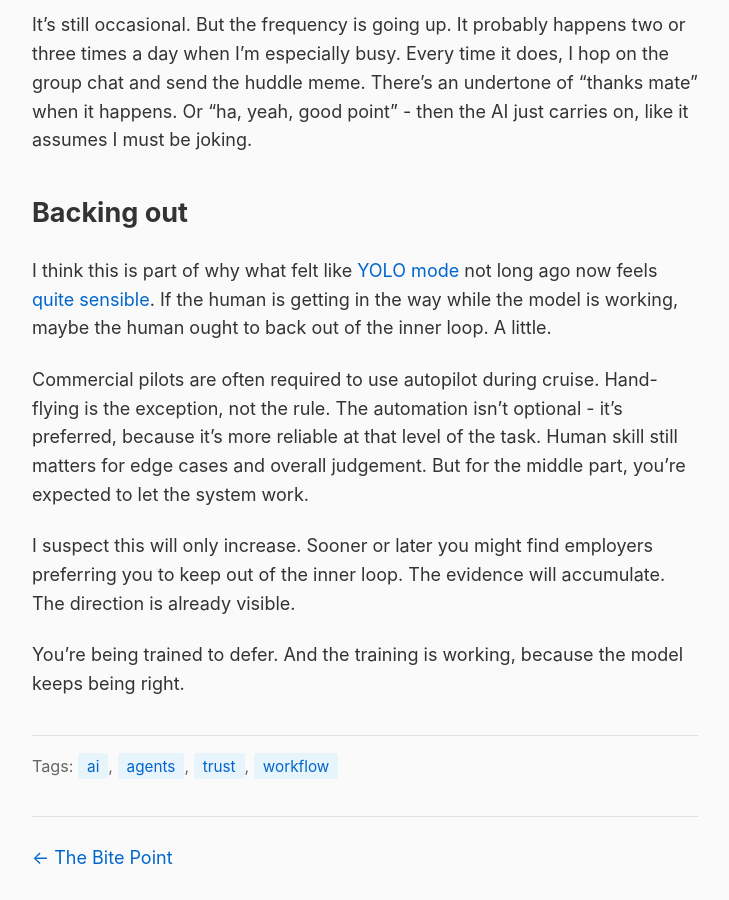
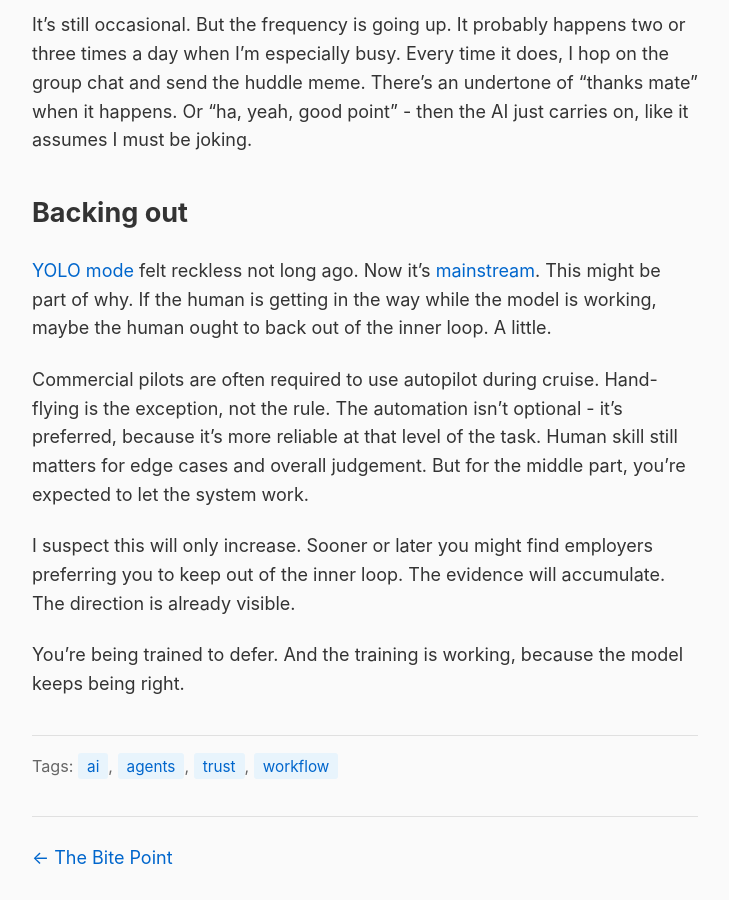
Before and after one commit to rob137/rob137.github.io, a Jekyll site: the page built from _posts/2026-01-06-the-huddle.md, in a window 1280 px wide and 900 px high, scrolled down 1580 px. Shown: the whole window, without its empty margins (275-1004 px from the left). Built offline with Jekyll 4.4.1, drawn with Linux system fonts in a browser that asks for light colours.

Commit message:
Simplify YOLO mode sentence
🤖 Generated with [Claude Code](https://claude.com/claude-code)

Co-Authored-By: Claude Opus 4.5 <noreply@anthropic.com>

```diff
--- a/_posts/2026-01-06-the-huddle.md
+++ b/_posts/2026-01-06-the-huddle.md
@@ -22,7 +22,7 @@ It's still occasional. But the frequency is going up. It probably happens two or
 
 ## Backing out
 
-I think this is part of why what felt like [YOLO mode](/2026/01/02/yolo-mode/) not long ago now feels [quite sensible](/2026/01/06/the-bite-point/). If the human is getting in the way while the model is working, maybe the human ought to back out of the inner loop. A little.
+[YOLO mode](/2026/01/02/yolo-mode/) felt reckless not long ago. Now it's [mainstream](/2026/01/06/the-bite-point/). This might be part of why. If the human is getting in the way while the model is working, maybe the human ought to back out of the inner loop. A little.
 
 Commercial pilots are often required to use autopilot during cruise. Hand-flying is the exception, not the rule. The automation isn't optional - it's preferred, because it's more reliable at that level of the task. Human skill still matters for edge cases and overall judgement. But for the middle part, you're expected to let the system work.
 
```
